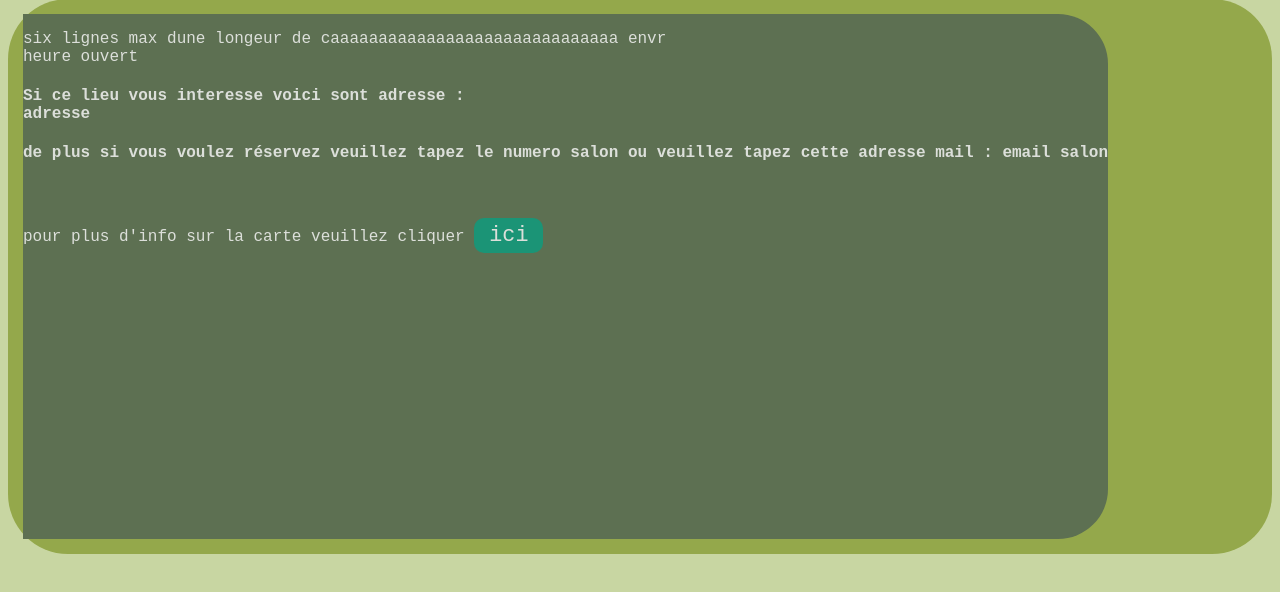
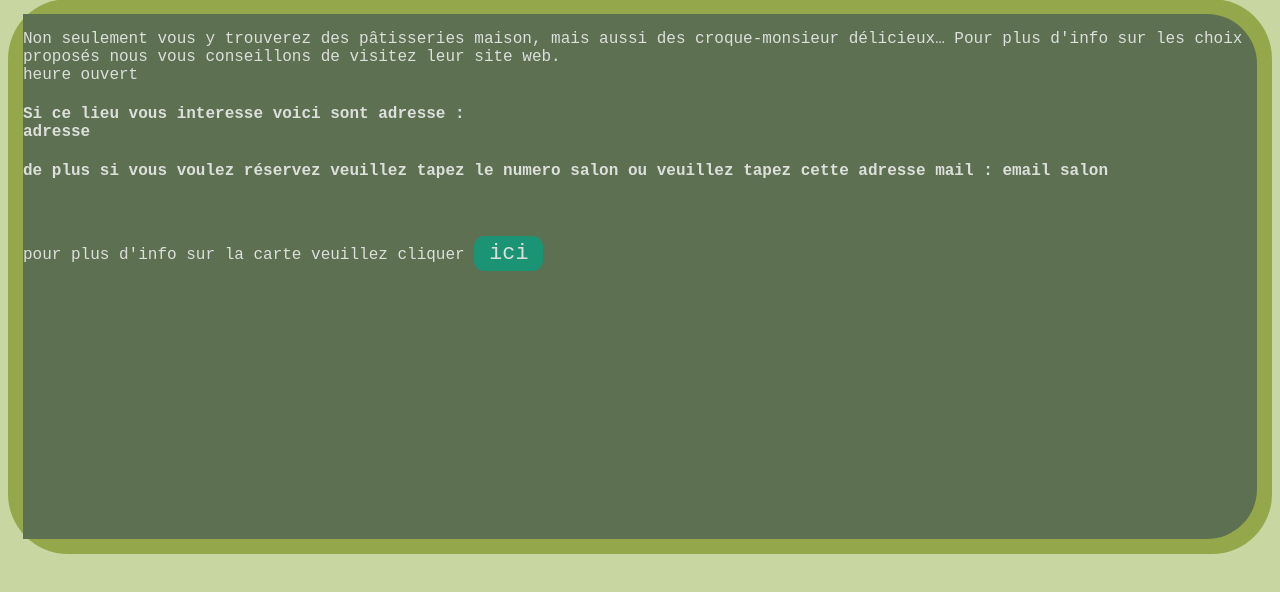
Before and after one commit to Touronlepouf/Kope_Hub_Code, a plain HTML site: page html/Salon_Cacao’T_article..html in a window 1280 px wide. Shown: the part 160-752 px from the top of the page. Drawn offline with Linux system fonts and the light colour scheme.

Commit message:
Update Salon_Cacao’T_article..html

```diff
--- a/html/Salon_Cacao’T_article..html
+++ b/html/Salon_Cacao’T_article..html
@@ -28,7 +28,8 @@
         </div>
         <div class="information">
           <p>
-            six lignes max dune longeur de caaaaaaaaaaaaaaaaaaaaaaaaaaaaaa envr
+            Non seulement vous y trouverez des pâtisseries maison, mais aussi des croque-monsieur délicieux…
+              Pour plus d'info sur les choix proposés nous vous conseillons de visitez leur site web.
             <br />
             heure ouvert
           </p>
```
